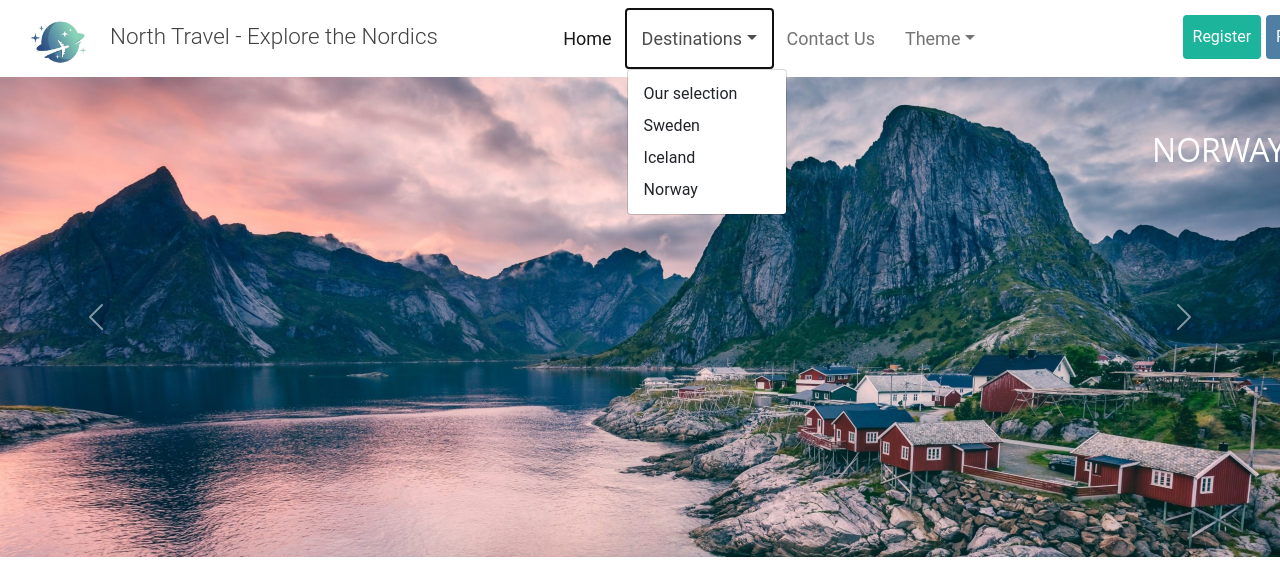
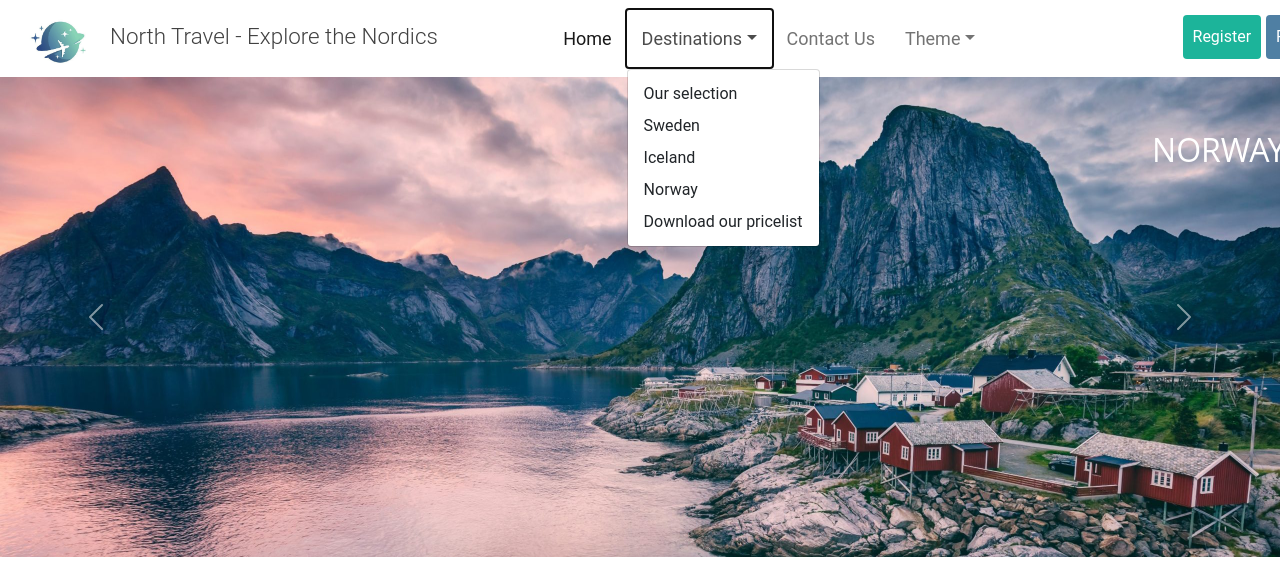
Before and after one commit to markek1337/group2_wp, a PHP site: page /index.php in a window 1280 px wide, after a click on "Destinations". Shown: the top 561 px of the page. Run offline with PHP 8.4, Linux system fonts and the light colour scheme; data that the repository does not hold is empty; some libraries are stand-ins or nearby versions.

Commit message:
pricelist download

```diff
--- a/UpdatedNorthTravelWebsite/header.php
+++ b/UpdatedNorthTravelWebsite/header.php
@@ -36,6 +36,7 @@
                     <li><a class="dropdown-item" href="swedenpage.php">Sweden</a></li>
                     <li><a class="dropdown-item" href="icelandpage.php">Iceland</a></li>
                     <li><a class="dropdown-item" href="norwaypage.php">Norway</a></li>
+                    <li><a class="dropdown-item" href="Login/register/admin/pricelist/pricelist.docx">Download our pricelist</a></li>
                   </ul>
                 </li>
                 <li class="nav-item">
```
Also changed, not shown: 2 other files.
